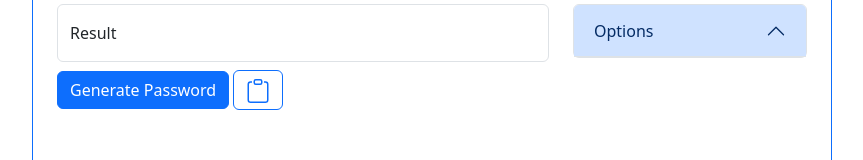
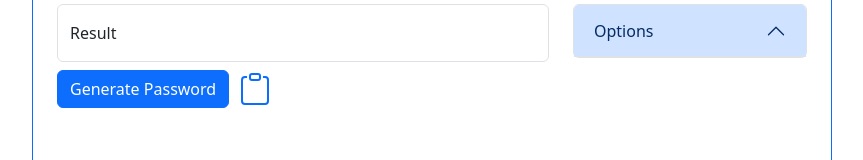
Before and after one commit to AtylaDaSilva/random-password-generator, a React (Create React App) app: page / in a window 1280 px wide. Shown: the part 407-567 px from the top of the page, without its empty margins (208-1071 px from the left). Built offline with nearby package versions, Linux system fonts and the light colour scheme.

Commit message:
Implemented copy to clipboard logic
Implemented the logic for the copy to clipboard button. Moved the button to its own component so it can keep state. Also added a toast that shows up when the button is clicked.

```diff
--- a/src/components/App.jsx
+++ b/src/components/App.jsx
@@ -1,10 +1,14 @@
 //React
-import { React, useState } from 'react';
+import { React, useState, useEffect } from 'react';
 
 //CSS
 import '../css/App.css';
 
-export default function App() {
+//Components
+import CopyToClipboardBtn from './buttons/CopyToClipboardBtn';
+
+export default function App(props) {
+  const { bootstrap } = props.modules;
   /**
    * Generates a pseudo-random password by pulling characters from a characted pool
    * @returns The generated password string
@@ -93,6 +97,7 @@ export default function App() {
     })
   }
 
+  /*Form Data State */
   const [formData, setFormData] = useState({
     passwordLength: 42,
     startsWith: "",
@@ -105,6 +110,12 @@ export default function App() {
     },
     result: ""
   });
+
+  useEffect(() => {
+    //Enable Bootstrap Tooltips
+    const tooltipTriggerList = document.querySelectorAll('[data-bs-toggle="tooltip"]');
+    const tooltipList = [...tooltipTriggerList].map(tooltipTriggerEl => new bootstrap.Tooltip(tooltipTriggerEl));
+  }, [])
 
   return (
     <div className="App d-flex justify-content-center align-items-center">
@@ -206,19 +217,7 @@ export default function App() {
                       Generate Password
                     </button>
 
-                    <button id='copy-to-clipboard-btn' className='btn btn-outline-primary' type='button'>
-                      <svg
-                        xmlns="http://www.w3.org/2000/svg"
-                        fill="currentColor"
-                        className="bi bi-clipboard"
-                        width="24"
-                        height="24"
-                        viewBox="0 0 16 16"
-                      >
-                        <path d="M4 1.5H3a2 2 0 0 0-2 2V14a2 2 0 0 0 2 2h10a2 2 0 0 0 2-2V3.5a2 2 0 0 0-2-2h-1v1h1a1 1 0 0 1 1 1V14a1 1 0 0 1-1 1H3a1 1 0 0 1-1-1V3.5a1 1 0 0 1 1-1h1v-1z"/>
-                        <path d="M9.5 1a.5.5 0 0 1 .5.5v1a.5.5 0 0 1-.5.5h-3a.5.5 0 0 1-.5-.5v-1a.5.5 0 0 1 .5-.5h3zm-3-1A1.5 1.5 0 0 0 5 1.5v1A1.5 1.5 0 0 0 6.5 4h3A1.5 1.5 0 0 0 11 2.5v-1A1.5 1.5 0 0 0 9.5 0h-3z"/>
-                      </svg>
-                    </button>
+                    <CopyToClipboardBtn modules={ props.modules } copyContent={ formData.result } />
                   </div>
                 </div>
               </div>
@@ -302,6 +301,24 @@ export default function App() {
           </form>
         </main>
       </div>
+
+      {/* Bootstrap Toast */}
+      <div className="toastContainer mt-3 me-3 position-fixed top-0 end-0">
+        <div
+          id='copyToClipboardToast'
+          className="toast align-self-end align-items-center"
+          role="alert"
+          aria-live="assertive"
+          aria-atomic="true"
+        >
+          <div className="d-flex">
+            <div className="toast-body">
+              Copied!
+            </div>
+            <button type="button" className="btn-close me-2 m-auto" data-bs-dismiss="toast" aria-label="Close"></button>
+          </div>
+        </div>
+      </div>
     </div>
   );
 }
--- /dev/null
+++ b/src/components/buttons/CopyToClipboardBtn.jsx
@@ -0,0 +1,87 @@
+import { React, useState } from 'react';
+
+export default function CopyToClipboardBtn(props) {
+    const { bootstrap } = props.modules;
+    /**
+     * Updates button image and sets a timeout to revert the image back after a delay.
+     */
+    function handleButtonClick() {
+        navigator.clipboard.writeText(props.copyContent)
+            .then(() => {
+                setCopyButtonImage(() => {
+                    //Change button image back to original state after a delay
+                    setTimeout(() => {
+                        setCopyButtonImage(
+                            //Could've used the old state passed as argument by setCopyButtonImage instead of hardcoding the SVG but I kept running into a bug that prevented the image to change back when the copy to clipboard button was clicked too many times in a short period of time
+                            <svg
+                                xmlns="http://www.w3.org/2000/svg"
+                                fill="currentColor"
+                                className="bi bi-clipboard"
+                                width="32"
+                                height="32"
+                                viewBox="0 0 16 16"
+                            >
+                                <path d="M4 1.5H3a2 2 0 0 0-2 2V14a2 2 0 0 0 2 2h10a2 2 0 0 0 2-2V3.5a2 2 0 0 0-2-2h-1v1h1a1 1 0 0 1 1 1V14a1 1 0 0 1-1 1H3a1 1 0 0 1-1-1V3.5a1 1 0 0 1 1-1h1v-1z" />
+                                <path d="M9.5 1a.5.5 0 0 1 .5.5v1a.5.5 0 0 1-.5.5h-3a.5.5 0 0 1-.5-.5v-1a.5.5 0 0 1 .5-.5h3zm-3-1A1.5 1.5 0 0 0 5 1.5v1A1.5 1.5 0 0 0 6.5 4h3A1.5 1.5 0 0 0 11 2.5v-1A1.5 1.5 0 0 0 9.5 0h-3z" />
+                            </svg>
+                        );
+                    }, 3000)
+
+                    //Update button image to a new state
+                    return (
+                        <svg
+                            xmlns="http://www.w3.org/2000/svg"
+                            width="32"
+                            height="32"
+                            fill="currentColor"
+                            className="bi bi-clipboard-check"
+                            viewBox="0 0 16 16"
+                        >
+                            <path fillRule="evenodd" d="M10.854 7.146a.5.5 0 0 1 0 .708l-3 3a.5.5 0 0 1-.708 0l-1.5-1.5a.5.5 0 1 1 .708-.708L7.5 9.793l2.646-2.647a.5.5 0 0 1 .708 0z" />
+                            <path d="M4 1.5H3a2 2 0 0 0-2 2V14a2 2 0 0 0 2 2h10a2 2 0 0 0 2-2V3.5a2 2 0 0 0-2-2h-1v1h1a1 1 0 0 1 1 1V14a1 1 0 0 1-1 1H3a1 1 0 0 1-1-1V3.5a1 1 0 0 1 1-1h1z" />
+                            <path d="M9.5 1a.5.5 0 0 1 .5.5v1a.5.5 0 0 1-.5.5h-3a.5.5 0 0 1-.5-.5v-1a.5.5 0 0 1 .5-.5zm-3-1A1.5 1.5 0 0 0 5 1.5v1A1.5 1.5 0 0 0 6.5 4h3A1.5 1.5 0 0 0 11 2.5v-1A1.5 1.5 0 0 0 9.5 0z" />
+                        </svg>
+                    );
+                });
+
+                //Show bootstrap toast
+                const toastElement = document.querySelector("#copyToClipboardToast");
+                if (toastElement) {
+                    const toast = bootstrap.Toast.getOrCreateInstance(toastElement);
+                    toast.show();
+                }
+            })
+    }
+
+    //Default button image state
+    const [copyButtonImage, setCopyButtonImage] = useState(() => {
+        return (
+            <svg
+                xmlns="http://www.w3.org/2000/svg"
+                fill="currentColor"
+                className="bi bi-clipboard"
+                width="32"
+                height="32"
+                viewBox="0 0 16 16"
+            >
+                <path d="M4 1.5H3a2 2 0 0 0-2 2V14a2 2 0 0 0 2 2h10a2 2 0 0 0 2-2V3.5a2 2 0 0 0-2-2h-1v1h1a1 1 0 0 1 1 1V14a1 1 0 0 1-1 1H3a1 1 0 0 1-1-1V3.5a1 1 0 0 1 1-1h1v-1z" />
+                <path d="M9.5 1a.5.5 0 0 1 .5.5v1a.5.5 0 0 1-.5.5h-3a.5.5 0 0 1-.5-.5v-1a.5.5 0 0 1 .5-.5h3zm-3-1A1.5 1.5 0 0 0 5 1.5v1A1.5 1.5 0 0 0 6.5 4h3A1.5 1.5 0 0 0 11 2.5v-1A1.5 1.5 0 0 0 9.5 0h-3z" />
+            </svg>
+        );
+    });
+
+    //Render
+    return (
+        <button
+            id='copy-to-clipboard-btn'
+            className='copy-to-clipboard-btn'
+            type='button'
+            data-bs-toggle="tooltip"
+            title="Copy to clipboard"
+            data-bs-placement="right"
+            onClick={handleButtonClick}
+        >
+            { copyButtonImage }
+        </button>
+    );
+}
--- a/src/css/App.css
+++ b/src/css/App.css
@@ -1,3 +1,4 @@
+/*App*/
 .App {
     height: 100vh;
     width: 100vw;
@@ -7,3 +8,14 @@
     width: 800px;
     height: 500px;
 }
+
+/*Copy to clipboard button*/
+.copy-to-clipboard-btn {
+    border: none;
+    background-color: transparent;
+    color: var(--bs-primary);
+}
+
+.copy-to-clipboard-btn:hover {
+    color: var(--bs-link-hover-color);
+}
--- a/src/index.js
+++ b/src/index.js
@@ -5,17 +5,19 @@ import ReactDOM from 'react-dom/client';
 //Components
 import App from './components/App';
 
-//Bootsrap JS (+Popper.js) & Compiled Sass
-import "bootstrap/dist/js/bootstrap.bundle.min.js";
+//Compiled Bootstrap Sass
 import './css/scss/index.css';
 
 //WebVitals
 import reportWebVitals from './tests/reportWebVitals';
 
+//Bootstrap JS + Popper.js
+const bootstrap = require('bootstrap');
+
 const root = ReactDOM.createRoot(document.getElementById('root'));
 root.render(
   <React.StrictMode>
-    <App />
+    <App modules={{bootstrap}} />
   </React.StrictMode>
 );
 
```
